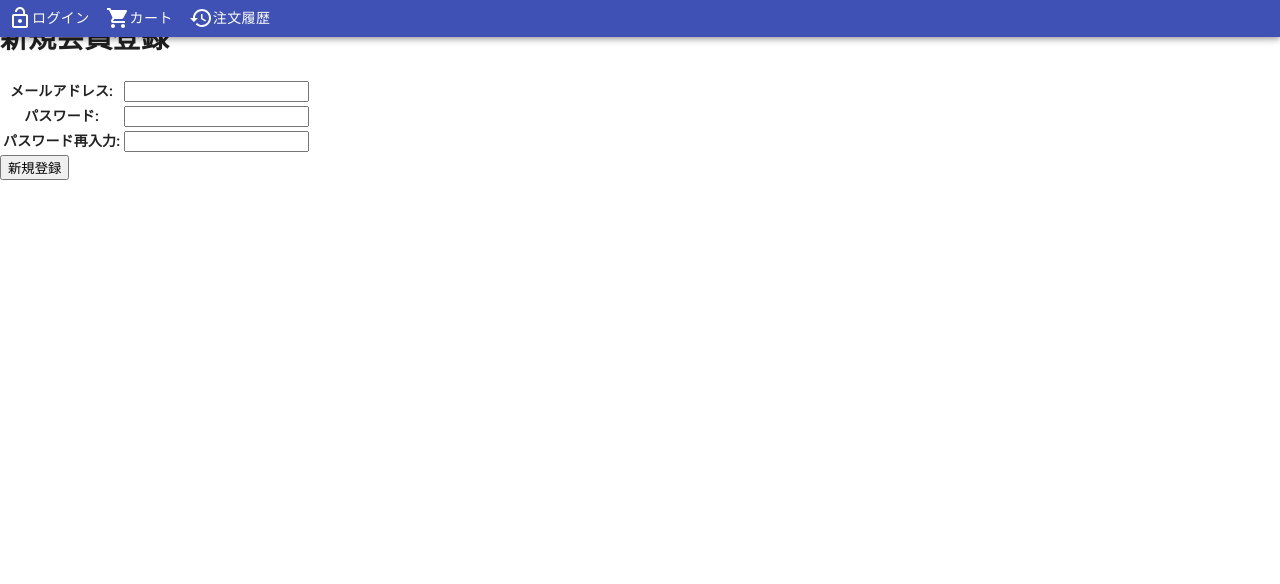
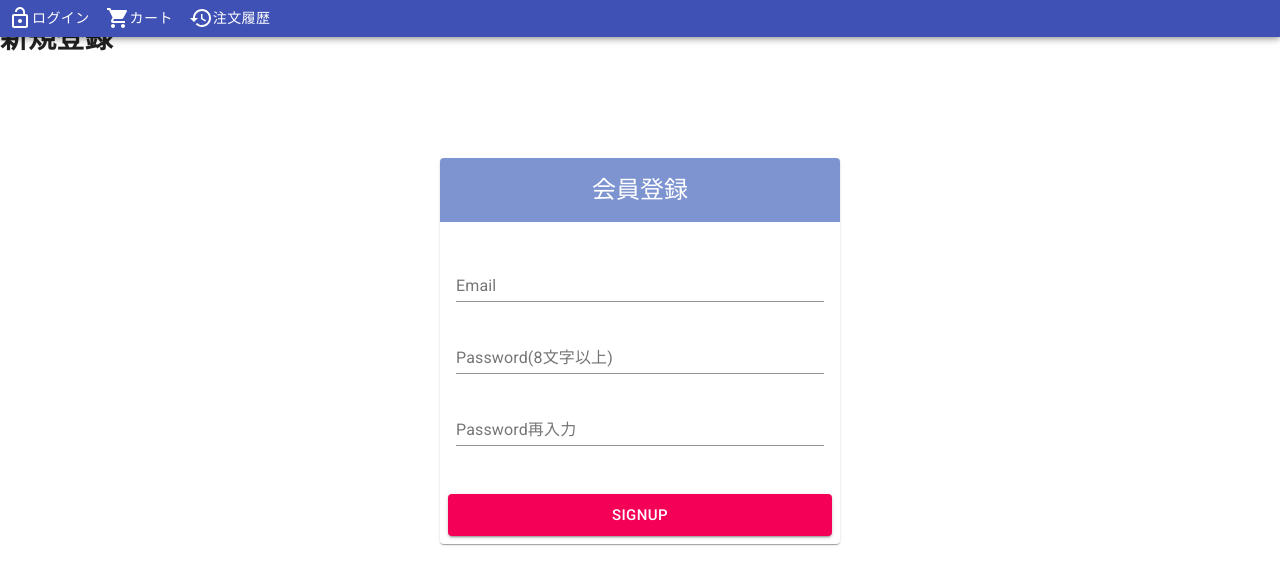
Before and after one commit to nearkillit/ts_next_django, a Next.js app in the folder coffee-app/: page /component/Signup in a window 1280 px wide. Shown: the top 584 px of the page. Built offline with nearby package versions, Linux system fonts and the light colour scheme.

Commit message:
新規会員登録画面作成

```diff
--- a/coffee-app/pages/component/Signup.tsx
+++ b/coffee-app/pages/component/Signup.tsx
@@ -1,6 +1,19 @@
+import { useState } from 'react'
 import { useForm } from 'react-hook-form'
+import  Link  from 'next/link'
+import { useRouter } from 'next/router'
 import axios from 'axios'
-import { useRouter } from 'next/router'
+
+
+
+import { createStyles, makeStyles, Theme } from '@material-ui/core/styles';
+
+import TextField from '@material-ui/core/TextField';
+import Card from '@material-ui/core/Card';
+import CardContent from '@material-ui/core/CardContent';
+import CardActions from '@material-ui/core/CardActions';
+import CardHeader from '@material-ui/core/CardHeader';
+import Button from '@material-ui/core/Button';
 
 type submit ={
     email: string;
@@ -8,7 +21,32 @@ type submit ={
     password2: string;
 }
 
+
+const useStyles = makeStyles((theme: Theme) =>
+  createStyles({
+    container: {
+      display: 'flex',
+      flexWrap: 'wrap',
+      width: 400,
+      margin: `${theme.spacing(0)} auto`
+    },
+    loginBtn: {
+      marginTop: theme.spacing(2),
+      flexGrow: 1
+    },
+    header: {
+      textAlign: 'center',
+      background: '#7d94d1',
+      color: '#fff'
+    },
+    card: {
+      marginTop: theme.spacing(10)
+    }
+  })
+);
+
 const Signup = () => {
+  const classes = useStyles();
 
   const router = useRouter()
 
@@ -23,47 +61,69 @@ const Signup = () => {
           password2: data.password2
       })
       .then(() => {
-            alert('ログイン画面に戻ります')
+          alert('新規登録が完了しました。ログイン画面よりログインしてください。')
           router.push('/component/Login/')
+      })
+      .catch(err => {
+          alert('パスワードは8文字以上必要です。')
       })
       }
   }
 
   return (
+    <>
+    <h1>新規登録</h1>
+    <form className={classes.container} onSubmit={handleSubmit(onSubmit)}>
+      <Card className={classes.card}>
+        <CardHeader className={classes.header} title="会員登録" />
+        <CardContent>
           <div>
-            <h1>新規会員登録</h1>
-            <form onSubmit={handleSubmit(onSubmit)}>
-                <table>
-                    <tbody>
-                        <tr>
-                            <th>メールアドレス:</th>
-                            <td>
-                                <input {...register("email", {required: true, pattern:/^[a-zA-Z0-9-_\.]+@[a-zA-Z0-9-_\.]+$/})} />
-                                <div>{errors.email && "正しい形式でメールアドレスを入力してください"}</div>
-                            </td>
-                        </tr>
-                        <tr>
-                            <th>パスワード:</th>
-                            <td>
-                                <input {...register("password1", {required: true})} type="password"/>
-                                <div>{errors.password1 && "パスワードを入力してください"}</div>
-                            </td>
-                        </tr>
-                        <tr>
-                            <th>パスワード再入力:</th>
-                            <td>
-                                <input {...register("password2", {required: true})} type="password"/>
-                                <div>{errors.password2 && "もう一度パスワードを入力してください"}</div>
-                            </td>
+            <TextField
+              fullWidth
+              id="username"
+              type="email"
+              label="Email"
+              placeholder="Email"
+              margin="normal"
+              {...register("email", {required: true, pattern:/^[a-zA-Z0-9-_\.]+@[a-zA-Z0-9-_\.]+$/})}
+            />
 
-                        </tr>
-                    </tbody>
-                </table>
-                <input type="submit" value="新規登録"/>
-            </form>
+            <TextField
+              fullWidth
+              id="password1"
+              type="password"
+              label="Password(8文字以上)"
+              placeholder="Password(8文字以上)"
+              margin="normal"
+              {...register("password1", {required: true})}
+            />
+            <TextField
+              fullWidth
+              id="password2"
+              type="password"
+              label="Password再入力"
+              placeholder="Password再入力"
+              margin="normal"
+              {...register("password2", {required: true})}
+            />
 
           </div>
-    )
+        </CardContent>
+        <CardActions>
+          <Button
+            variant="contained"
+            size="large"
+            color="secondary"
+            className={classes.loginBtn}
+            type="submit"
+           >
+            SignUp
+          </Button>
+        </CardActions>
+      </Card>
+    </form>
+    </>
+  );
 }
 
-export default Signup
+export default Signup;
```
Lines whose indentation alone changed are shown as unchanged.
